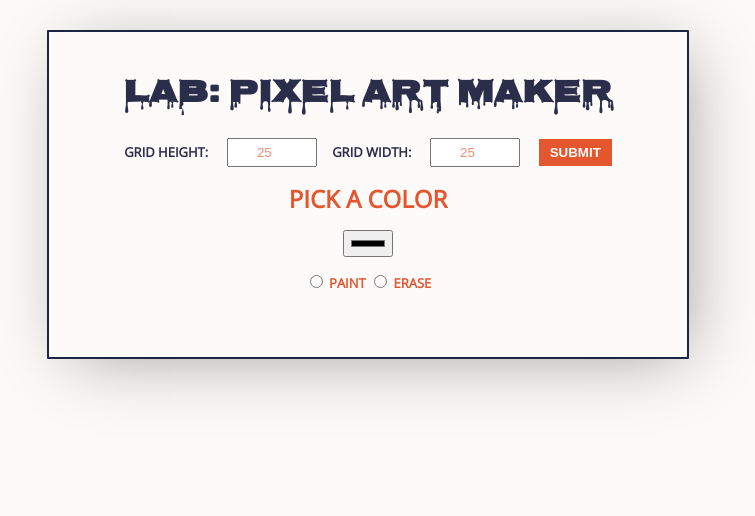
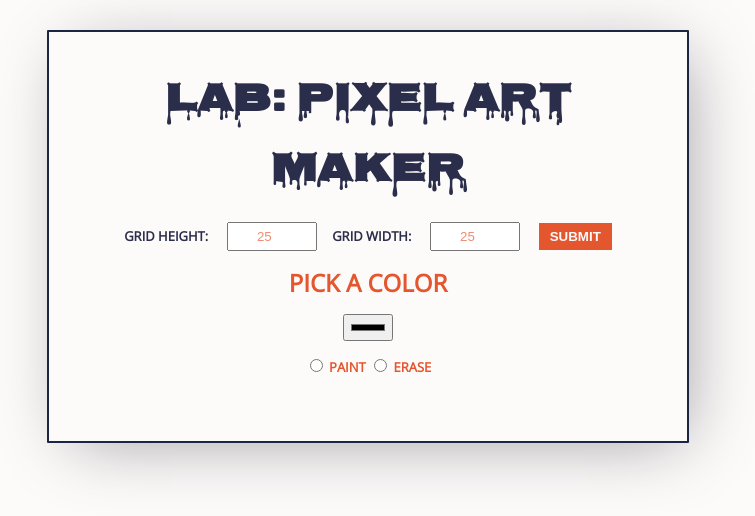
Before and after one commit to ddemetra/ddemetra.google.challenge, a plain HTML site: page lesson 21/21-project-pixel-art-maker/index.html in a window 1280 px wide. Shown: the whole page, without its empty margins (272-1027 px from the left). Drawn offline with nearby package versions, Linux system fonts and the light colour scheme.

Commit message:
Update styles.css

```diff
--- a/lesson 21/21-project-pixel-art-maker/css/styles.css
+++ b/lesson 21/21-project-pixel-art-maker/css/styles.css
@@ -54,7 +54,7 @@ form {
 
 /* elements */
 .body {
-    background-color: #fcfaf7;
+    background-color: #fdfafa;
     color: #2b2e4a;
 }
 
@@ -72,6 +72,7 @@ form {
 
 .title {
     font-family: 'Nosifer', cursive;
+    font-size: 40px;
 
 }
 
```
